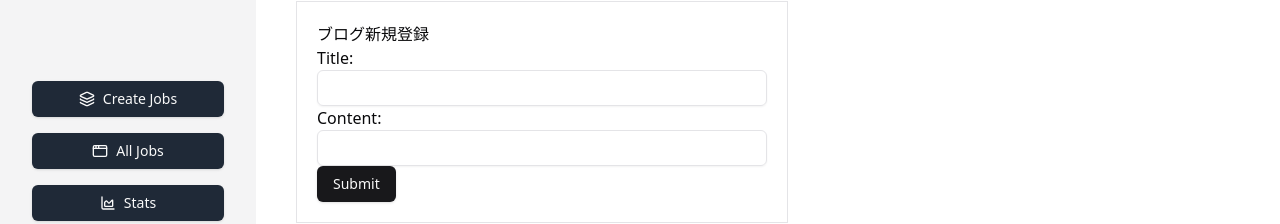
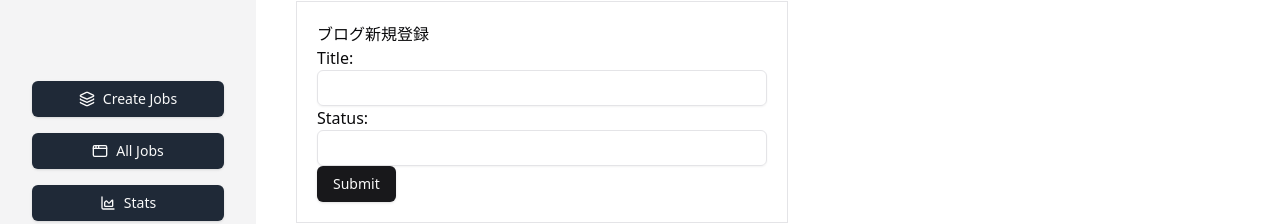
Before and after one commit to ajdjaiuoapooiad/next-port5-frontend-pageRouter, a Next.js app: page /create-post in a window 1280 px wide. Shown: the part 99-323 px from the top of the page. Built offline with nearby package versions, Linux system fonts and the light colour scheme.

Commit message:
error 修正

```diff
--- a/src/pages/create-post/index.tsx
+++ b/src/pages/create-post/index.tsx
@@ -45,7 +45,7 @@ export default function CreatePost() {
             name="title"
             onChange={(e) => setTitle(e.target.value)}
           />
-          <label >Content:</label>
+          <label >Status:</label>
           <Input
             type="text"
             name="content"
```
